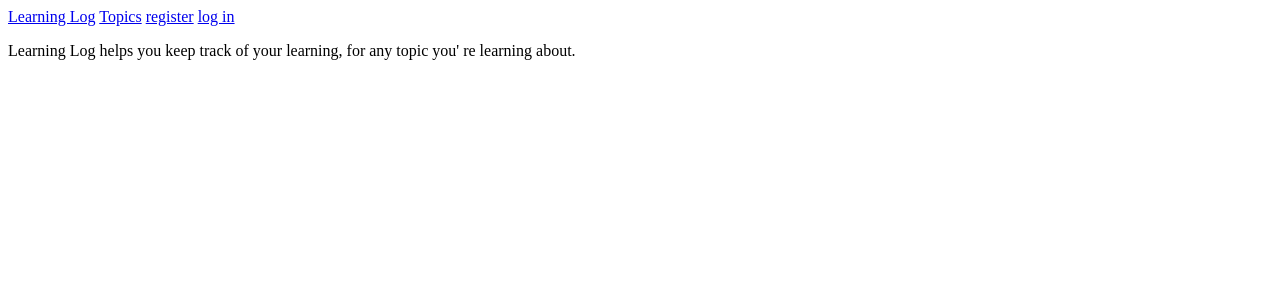
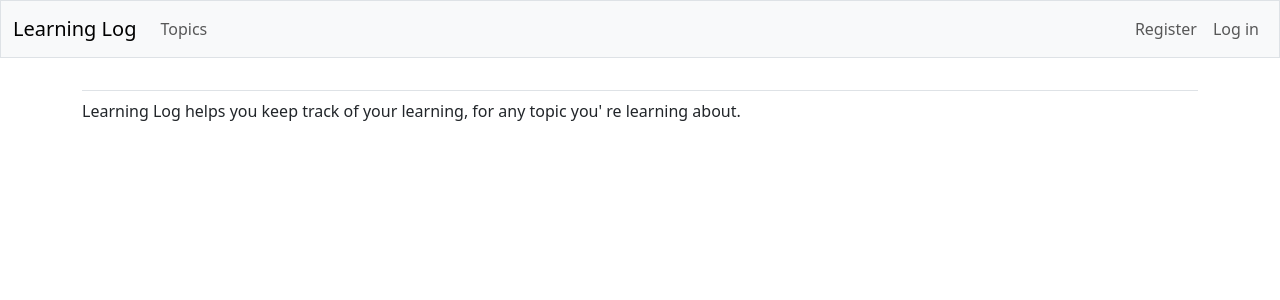
Before and after one commit to jailtonmacena/Learning-Log, a Django app: page / in a window 1280 px wide. Shown: the top 300 px of the page. Run offline with Django 4.2, Linux system fonts and the light colour scheme; some libraries are stand-ins or nearby versions.

Commit message:
styling the base.html page

```diff
--- a/learning_logs/templates/learning_logs/base.html
+++ b/learning_logs/templates/learning_logs/base.html
@@ -1,13 +1,75 @@
-<p>
-	<a href="{% url 'learning_logs:index' %}">Learning Log</a>
-	<a href="{% url 'learning_logs:topics' %}">Topics</a>
-	{% if user.is_authenticated %}
-		Hello, {{ user.username }}.
-		<a href="{% url 'users:logout' %}">log out</a>
-	{% else %}
-		<a href="{% url 'users:register' %}">register</a>
-		<a href="{% url 'users:login' %}">log in</a>
-	{% endif %}
-</p>
+{% load bootstrap5 %}
 
-{% block content %}{% endblock content %}
+<!doctype html>
+<html lang="en">
+<head>
+  <meta charset="utf-8">
+  <meta name="viewport" content="width=device-width, initial-scale=1">
+  <title>Learning Log</title>
+
+  {% bootstrap_css %}
+  {% bootstrap_javascript %}
+
+</head>
+<body>
+  <nav class="navbar navbar-expand-md navbar-light bg-light mb-4 border">
+    <div class="container-fluid">
+      <a class="navbar-brand" href="{% url 'learning_logs:index' %}">
+          Learning Log</a>
+
+      <button class="navbar-toggler" type="button" data-bs-toggle="collapse"
+        data-bs-target="#navbarCollapse" aria-controls="navbarCollapse"
+        aria-expanded="false" aria-label="Toggle navigation">
+        <span class="navbar-toggler-icon"></span>
+      </button>
+
+      <div class="collapse navbar-collapse" id="navbarCollapse">
+        <ul class="navbar-nav me-auto mb-2 mb-md-0">
+          <li class="nav-item">
+            <a class="nav-link" href="{% url 'learning_logs:topics' %}">
+              Topics</a></li>
+        </ul> <!-- End of links on left side of navbar -->
+
+        <!-- users-related links -->
+        <ul class="navbar-nav ms-auto mb-2 mb-md-0">
+
+          {% if user.is_authenticated %}
+            <li class="nav-item">
+              <span class="navbar-text me-2">Hello, {{ user.username }}.
+                </span></li>
+          {% else %}
+            <li class="nav-item">
+              <a class="nav-link" href="{% url 'users:register' %}">
+                  Register</a></li>
+            <li class="nav-item">
+              <a class="nav-link" href="{% url 'users:login' %}">
+                  Log in</a></li>
+          {% endif %}
+
+        </ul> <!-- End of users-related links -->
+
+        {% if user.is_authenticated %}
+          <form action="{% url 'users:logout' %}" method='post'>
+            {% csrf_token %}
+            <button name='submit' class='btn btn-outline-secondary btn-sm'>
+              Log out</button>
+          </form>
+        {% endif %}
+
+      </div> <!-- Closes collapsible parts of navbar -->
+
+    </div> <!-- Closes navbar's container -->
+  </nav> <!-- End of navbar -->
+
+  <main class="container">
+    <div class="pb-2 mb-2 border-bottom">
+      {% block page_header %}{% endblock page_header %}
+    </div>
+
+    <div>
+      {% block content %}{% endblock content %}
+    </div>
+  </main>
+
+</body>
+</html>
```
